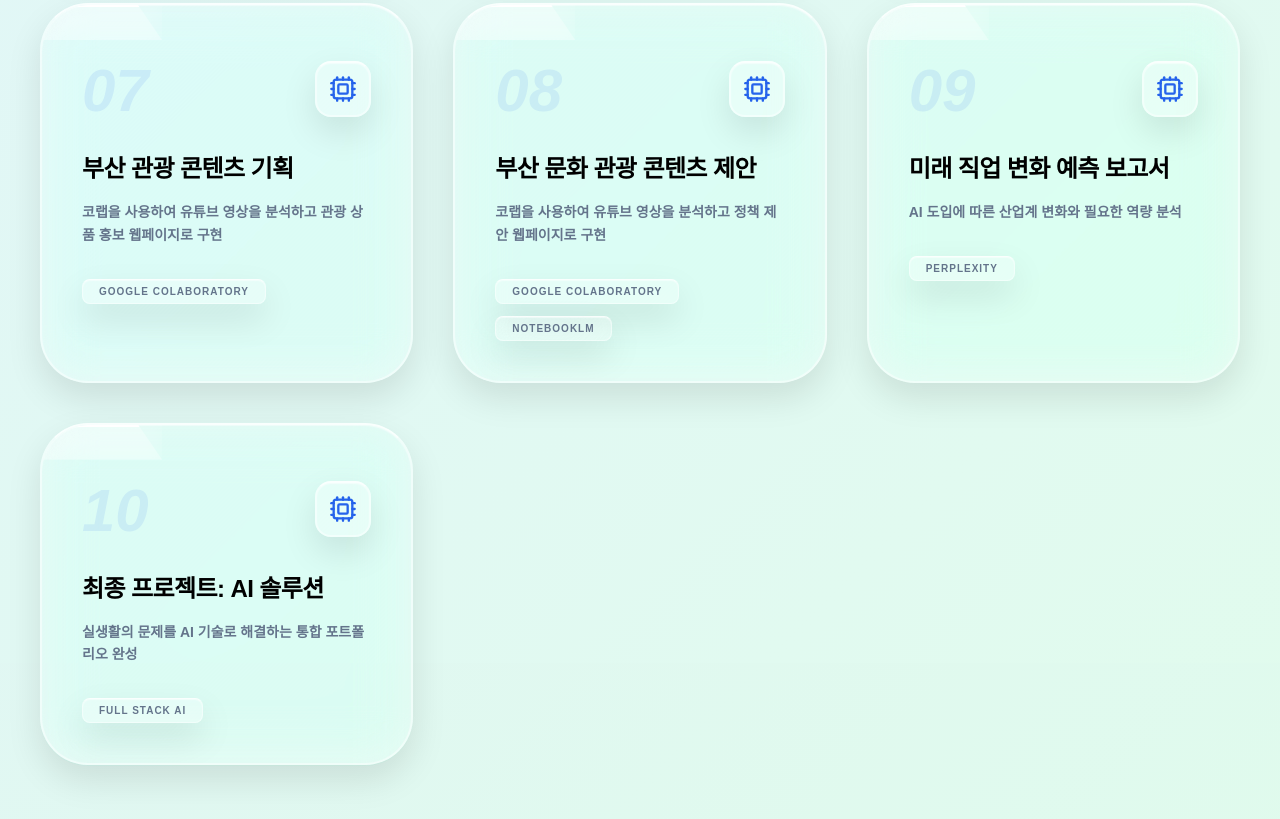
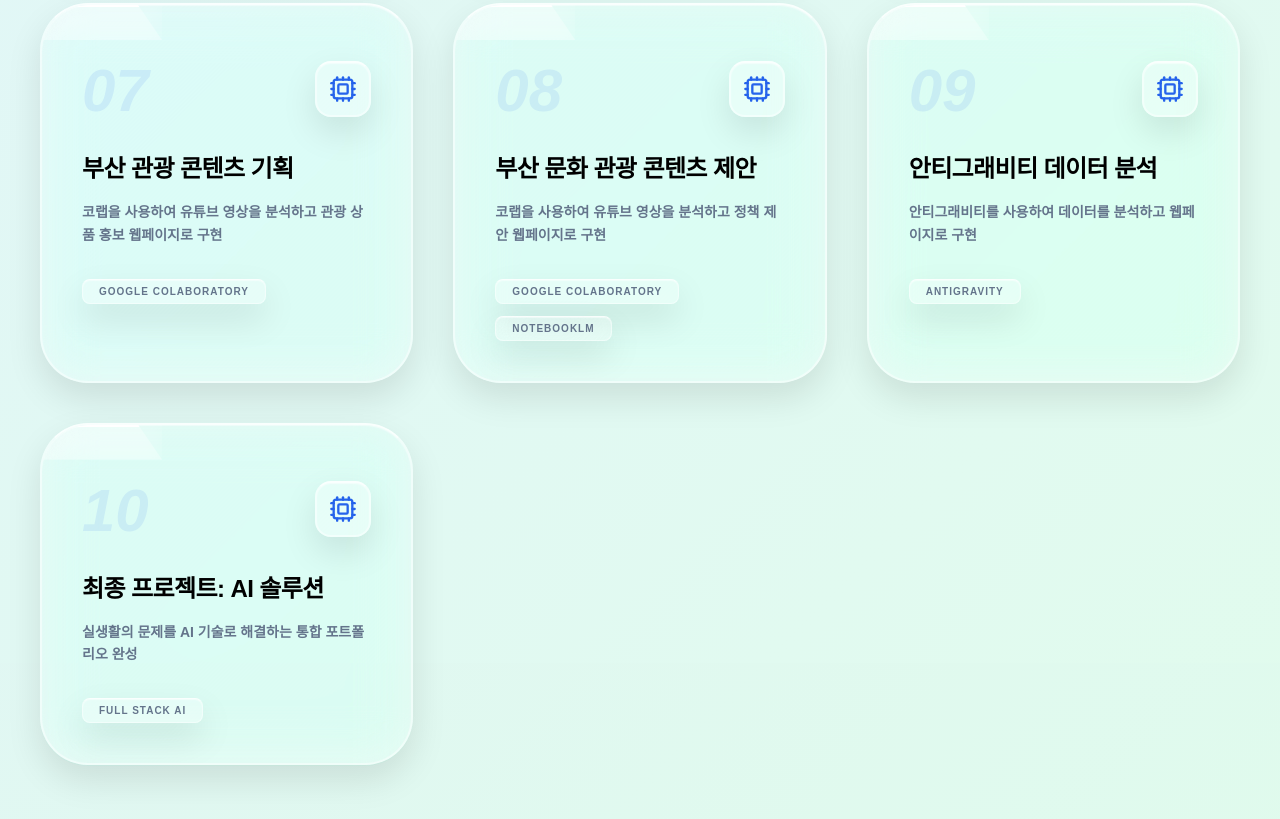
Before and after one commit to niinniiin/2026-1-ai, a plain HTML site: page index.html in a window 1280 px wide. Shown: the part 1878-2697 px from the top of the page. Drawn offline with nearby package versions, Linux system fonts and the light colour scheme; a web font is replaced by a local one.

Commit message:
09랜딩페이지이동

```diff
--- a/index.html
+++ b/index.html
@@ -139,6 +139,7 @@
         <i id="theme-icon-dark" data-lucide="moon" class="hidden text-blue-400 w-6 h-6"></i>
     </button>
 
+    <!-- 히어로 섹션 -->
     <section id="hero" class="relative pt-64 pb-48 px-8 z-10">
         <div class="max-w-7xl mx-auto px-10 text-left">
             <div class="inline-block px-6 py-1 rounded-full aero-glass mb-8 text-xs font-black text-blue-700 dark:text-blue-300 shadow-xl tracking-[0.3em] uppercase border-2">
@@ -172,6 +173,7 @@
         </div>
     </section>
 
+    <!-- 푸터 -->
     <footer id="footer" class="relative py-32 px-10 z-10">
         <div class="max-w-7xl mx-auto">
             <div class="aero-glass p-16 rounded-[4rem] border-2 shadow-2xl reveal flex flex-col md:flex-row items-center gap-16">
@@ -275,7 +277,13 @@
                 summary: "코랩을 사용하여 유튜브 영상을 분석하고 정책 제안 웹페이지로 구현",
                 url: "./09/index.html"
             },
-            { id: 9, title: "미래 직업 변화 예측 보고서", tools: "Perplexity", summary: "AI 도입에 따른 산업계 변화와 필요한 역량 분석" },
+            {
+                id: 9,
+                title: "안티그래비티 데이터 분석",
+                tools: "Antigravity",
+                summary: "안티그래비티를 사용하여 데이터를 분석하고 웹페이지로 구현",
+                url: "./10/index.html"
+            },
             { id: 10, title: "최종 프로젝트: AI 솔루션", tools: "Full Stack AI", summary: "실생활의 문제를 AI 기술로 해결하는 통합 포트폴리오 완성" }
         ];
 
```
